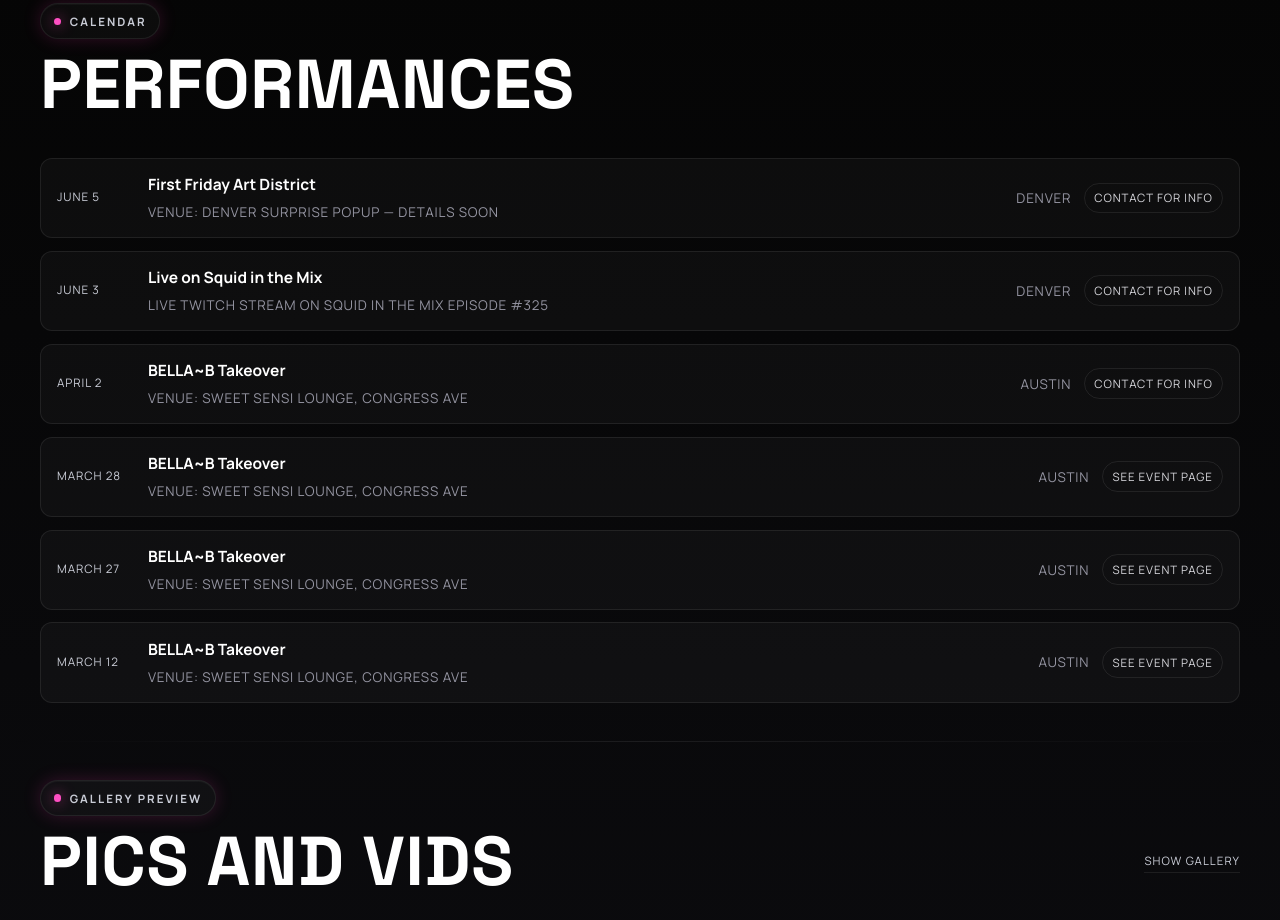
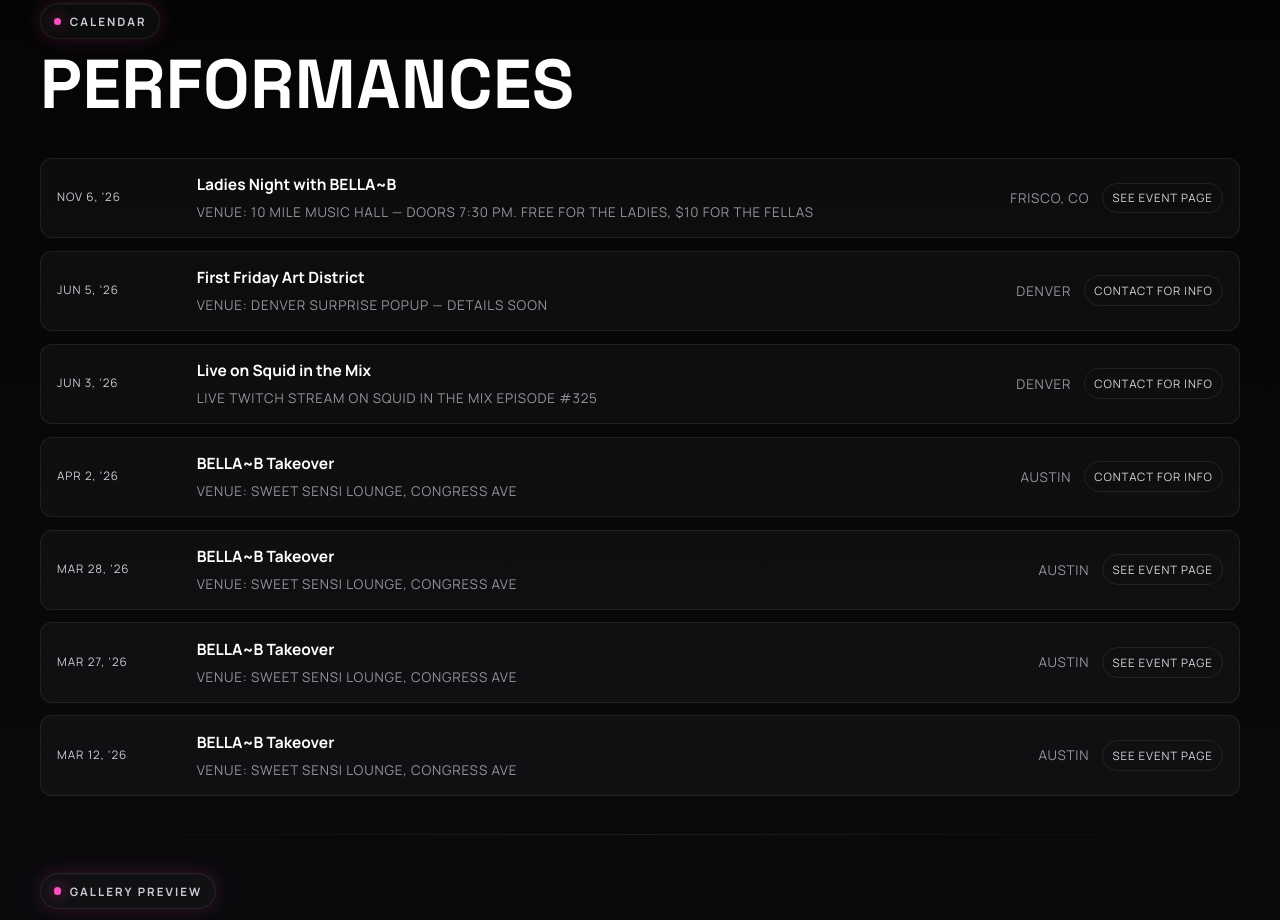
Before and after one commit to jasoncookdesign/djbellab, a plain HTML site: page index.html in a window 1280 px wide. Shown: the part 2930-3850 px from the top of the page. Drawn offline with Linux system fonts and the light colour scheme.

Commit message:
feat: add 10 Mile Music Hall Ladies Night and Burning Man gallery photo (#1)
* feat: add 10 Mile Music Hall Ladies Night to calendar and Burning Man photo to gallery

* feat: format calendar dates as MMM d, 'YY

```diff
--- a/index.html
+++ b/index.html
@@ -164,7 +164,17 @@
           </header>
           <ul class="event-row reveal">
             <li>
-              <time datetime="2026-06-05">June 5</time>
+              <time datetime="2026-11-06">Nov 6, '26</time>
+              <div class="event-main">
+                <strong>Ladies Night with BELLA~B</strong>
+                <span>Venue: 10 Mile Music Hall — Doors 7:30 PM. Free for the ladies, $10 for the fellas</span>
+              </div>
+              <span class="event-city">Frisco, CO</span>
+              <a class="event-link" href="https://10milemusic.com/show/ladies-night-dance-party-w-dj-bellab-free-admission-for-the-ladies/" target="_blank" rel="noopener noreferrer">See event
+                page</a>
+            </li>
+            <li>
+              <time datetime="2026-06-05">Jun 5, '26</time>
               <div class="event-main">
                 <strong>First Friday Art District</strong>
                 <span>Venue: Denver Surprise Popup — details soon</span>
@@ -173,7 +183,7 @@
               <a class="event-link" href="mailto:booking@djbellab.com">Contact for info</a>
             </li>
             <li>
-              <time datetime="2026-06-03">June 3</time>
+              <time datetime="2026-06-03">Jun 3, '26</time>
               <div class="event-main">
                 <strong>Live on Squid in the Mix</strong>
                 <span>LIVE TWITCH stream on Squid in the Mix Episode #325</span>
@@ -182,7 +192,7 @@
               <a class="event-link" href="mailto:booking@djbellab.com">Contact for info</a>
             </li>
             <li>
-              <time datetime="2026-04-02">April 2</time>
+              <time datetime="2026-04-02">Apr 2, '26</time>
               <div class="event-main">
                 <strong>BELLA~B Takeover</strong>
                 <span>Venue: Sweet Sensi Lounge, Congress Ave</span>
@@ -191,7 +201,7 @@
               <a class="event-link" href="mailto:booking@djbellab.com">Contact for info</a>
             </li>
             <li>
-              <time datetime="2026-03-28">March 28</time>
+              <time datetime="2026-03-28">Mar 28, '26</time>
               <div class="event-main">
                 <strong>BELLA~B Takeover</strong>
                 <span>Venue: Sweet Sensi Lounge, Congress Ave</span>
@@ -201,7 +211,7 @@
                 page</a>
             </li>
             <li>
-              <time datetime="2026-03-27">March 27</time>
+              <time datetime="2026-03-27">Mar 27, '26</time>
               <div class="event-main">
                 <strong>BELLA~B Takeover</strong>
                 <span>Venue: Sweet Sensi Lounge, Congress Ave</span>
@@ -211,7 +221,7 @@
                 page</a>
             </li>
             <li>
-              <time datetime="2026-03-12">March 12</time>
+              <time datetime="2026-03-12">Mar 12, '26</time>
               <div class="event-main">
                 <strong>BELLA~B Takeover</strong>
                 <span>Venue: Sweet Sensi Lounge, Congress Ave</span>
--- a/styles.css
+++ b/styles.css
@@ -687,7 +687,7 @@ img {
 .event-row li {
   position: relative;
   display: grid;
-  grid-template-columns: 8ch 1fr auto auto;
+  grid-template-columns: 13ch 1fr auto auto;
   gap: 0.8rem;
   align-items: center;
   padding: 0.85rem 1rem;
```
Also changed, not shown: gallery.html (+5 -0 lines), assets/gallery/artist-image-rancho-sparkle-pony.jpg (added).
